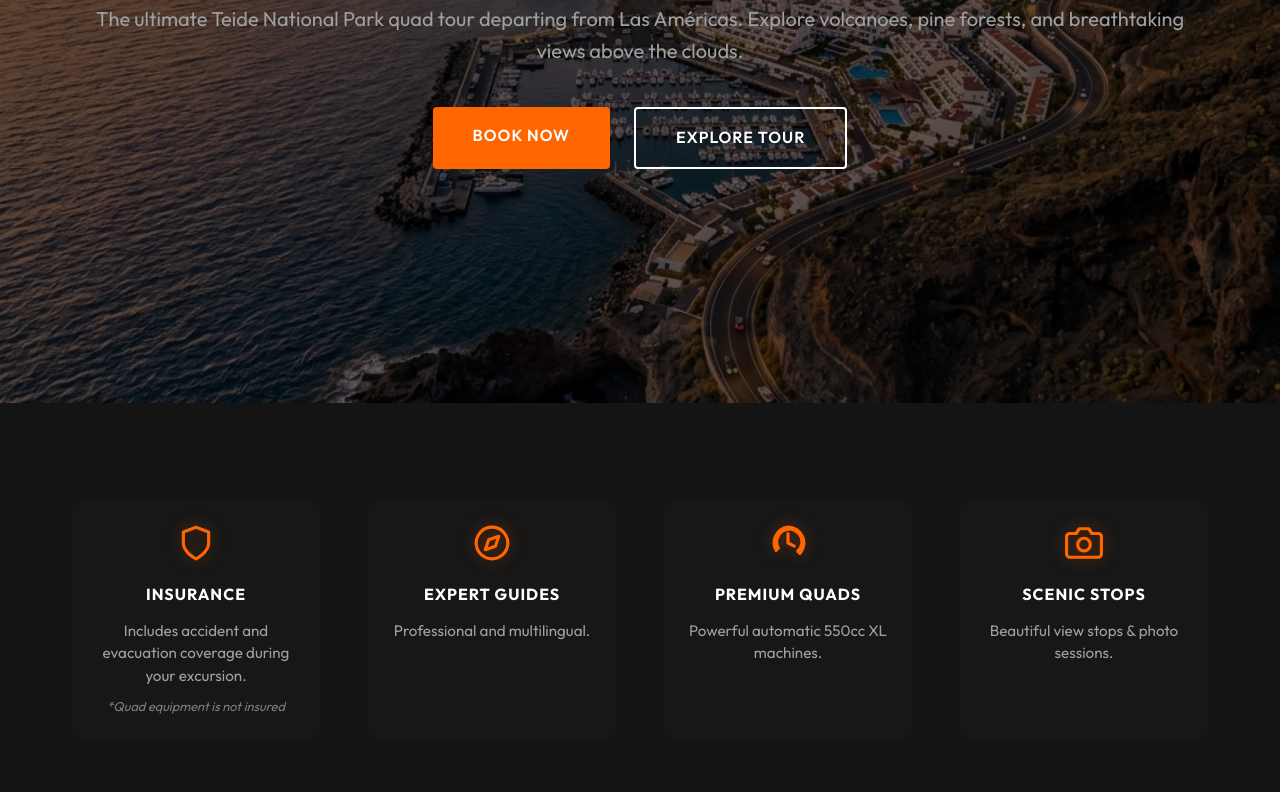
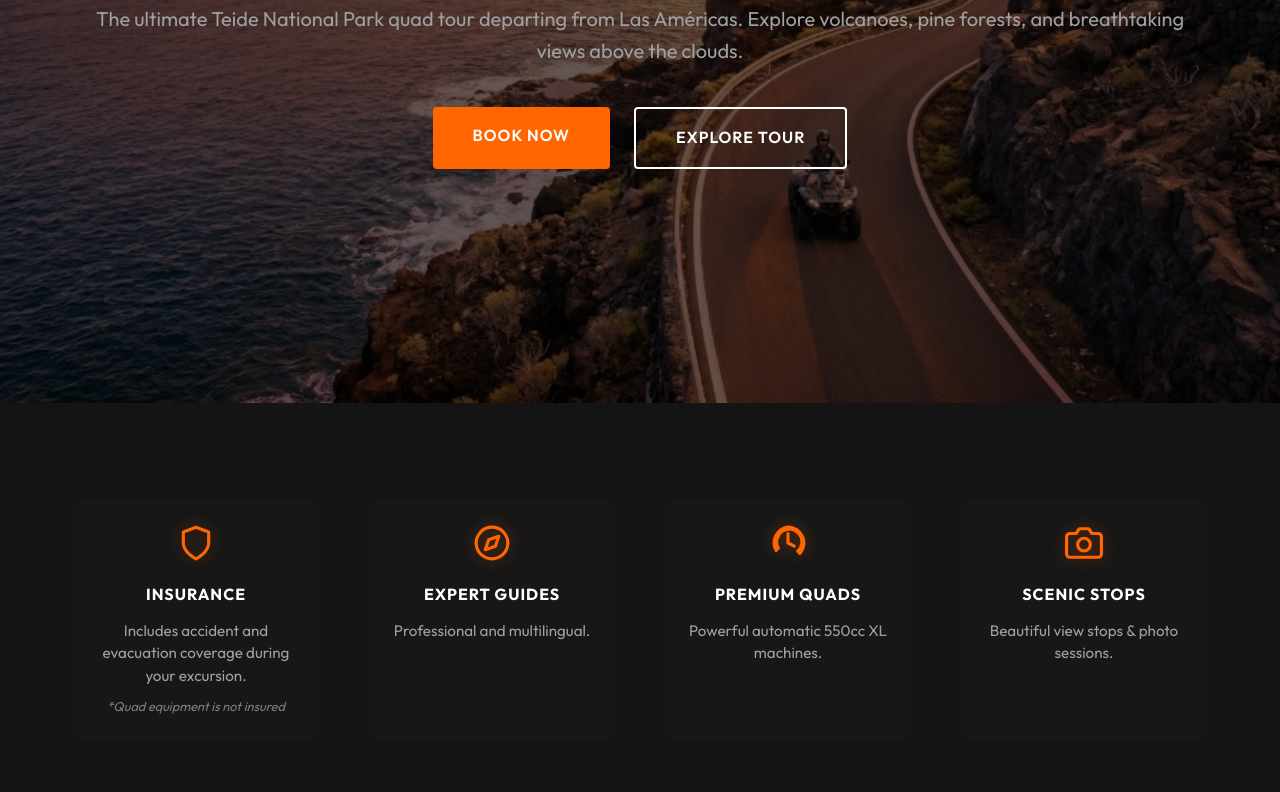
Before and after one commit to j4ck0b/website_quads, a plain HTML site: page index.html in a window 1280 px wide. Shown: the part 397-1189 px from the top of the page. Drawn offline with nearby package versions, Linux system fonts and the light colour scheme.

Commit message:
Aktualizacja tla sekcji hero na nowe zdjecie z quadem o zachodzie slonca

```diff
--- a/index.html
+++ b/index.html
@@ -178,7 +178,7 @@
 
     <header class="hero">
         <div class="hero-bg">
-            <img src="multimedia/scenic_teide_coast.png" alt="Quad Tour Tenerife Sunset">
+            <img src="multimedia/hero_sunset_coast.jpg" alt="Quad Tour Tenerife Sunset">
         </div>
         <div class="container hero-content">
             <h1 style="min-height: 150px; display: flex; flex-direction: column; align-items: center; justify-content: center; gap: 0.5rem; margin-bottom: 1rem;">
```
Also changed, not shown: multimedia/hero_sunset_coast.jpg (added).
